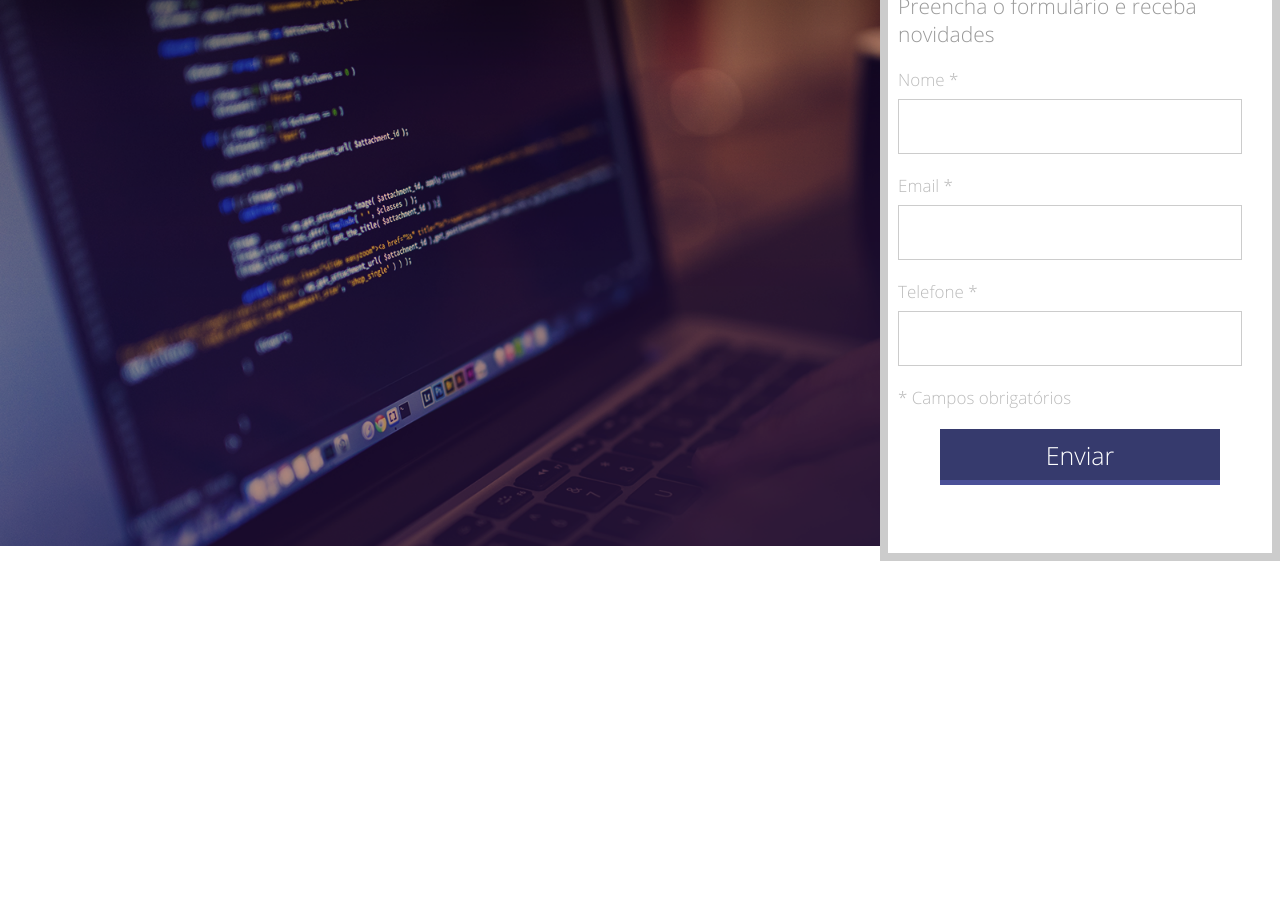
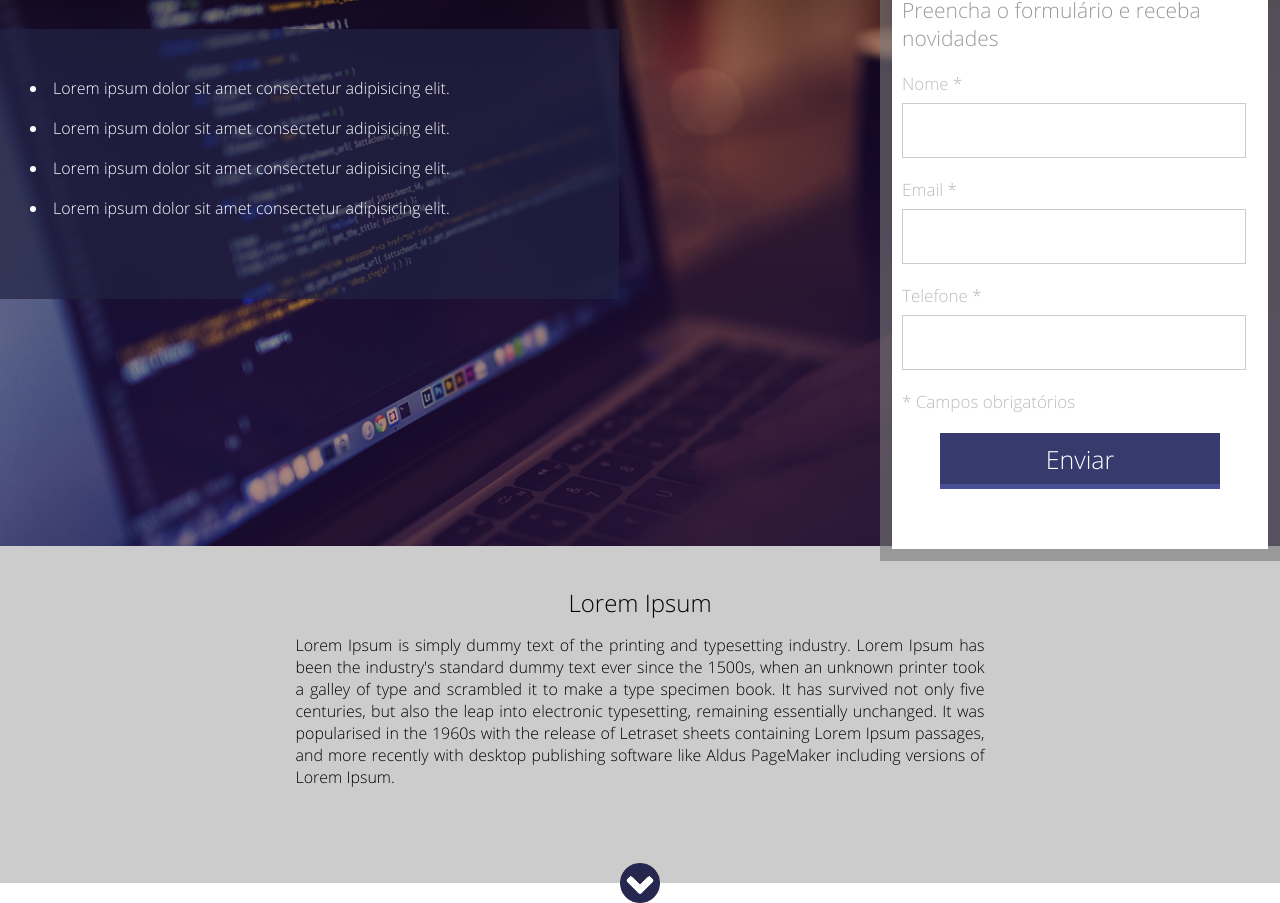
Before and after one commit to devbatista/landing_page01, a plain HTML site: page index.html in a window 1280 px wide. Shown: the part 71-974 px from the top of the page. Before the commit the page ends 800 px from the top, so only its background shows below. Drawn offline with Linux system fonts and the light colour scheme.

Commit message:
Alteração do logo e conclusão da section de informação'

```diff
--- a/css/style.css
+++ b/css/style.css
@@ -26,7 +26,8 @@ header {
 }
 
 header img {
-    margin: 19px;
+    margin: 5px;
+    width: 220px;
 }
 
 section.banner {
@@ -47,9 +48,13 @@ section.banner > .container {
     height: calc(100% + 30px);
     position: relative; /* Para ser possível manipular a posição de todos os lados */
     top: -15px;
-    border: 8px solid #ccc;
+    border-width: 12px;
+    border-style: solid;
+    border-color: rgba(120, 120, 120, 0.6);
     float: right;
     background-color: #fff;
+    background-clip: padding-box; /* Que comece a partir do limite do tamanho da div */
+    /*background-origin segue a mesma linha, porém para imagens*/
 }
 
 .form h2 {
@@ -101,3 +106,49 @@ section.banner > .container {
 .form input[type=submit]:hover {
     background-color: #323665;
 }
+
+.list {
+    padding: 30px;
+    margin-top: 40px;
+    float: left;
+    width: 619px;
+    height: 270px;
+    background-color: rgba(33, 35, 67, 0.7);
+}
+
+.list ul {
+    list-style-position: inside; /* ficar para dentro */
+}
+
+.list ul li {
+    margin-top: 18px;
+    color: #fff;
+}
+
+section.info {
+    padding: 40px 0;
+    background-color: #ccc;
+    text-align: center;
+}
+
+section.info h2 {
+    font-weight: normal;
+}
+
+section.info p {
+    margin: 15px 0;
+    width: 689px;
+    display: inline-block;
+    text-align: justify;
+}
+
+div.arrow {
+    position: relative;
+    top: 60px;
+    width: 40px;
+    height: 40px;
+    background-image: url('../images/arrow.png');
+    background-size: 100% 100%;
+    left: 50%;
+    margin-left: -20px;
+}
--- a/index.html
+++ b/index.html
@@ -11,12 +11,20 @@
 <body>
     <header>
         <div class="container">
-            <img src="./images/logo.png">
+            <img src="./images/logo-db.png">
         </div>
     </header>
 
     <section class="banner">
         <div class="container">
+            <div class="list">
+                <ul>
+                    <li>Lorem ipsum dolor sit amet consectetur adipisicing elit.</li>
+                    <li>Lorem ipsum dolor sit amet consectetur adipisicing elit.</li>
+                    <li>Lorem ipsum dolor sit amet consectetur adipisicing elit.</li>
+                    <li>Lorem ipsum dolor sit amet consectetur adipisicing elit.</li>
+                </ul>
+            </div>
             <div class="form">
                 <h2>Preencha o formulário e receba novidades</h2>
                 <form action="">
@@ -44,6 +52,17 @@
             </div>
         </div>
     </section>
+
+    <section class="info">
+        <div class="container">
+            <h2>Lorem Ipsum</h2>
+            <p>Lorem Ipsum is simply dummy text of the printing and typesetting industry. Lorem Ipsum has been the industry's standard dummy text ever since the 1500s, when an unknown printer took a galley of type and scrambled it to make a type specimen book. It has survived not only five centuries, but also the leap into electronic typesetting, remaining essentially unchanged. It was popularised in the 1960s with the release of Letraset sheets containing Lorem Ipsum passages, and more recently with desktop publishing software like Aldus PageMaker including versions of Lorem Ipsum.</p>
+        </div>
+
+        <div class="arrow">
+
+        </div>
+    </section>
 </body>
 
 </html>
```
Also changed, not shown: images/logo-db.png (added).
